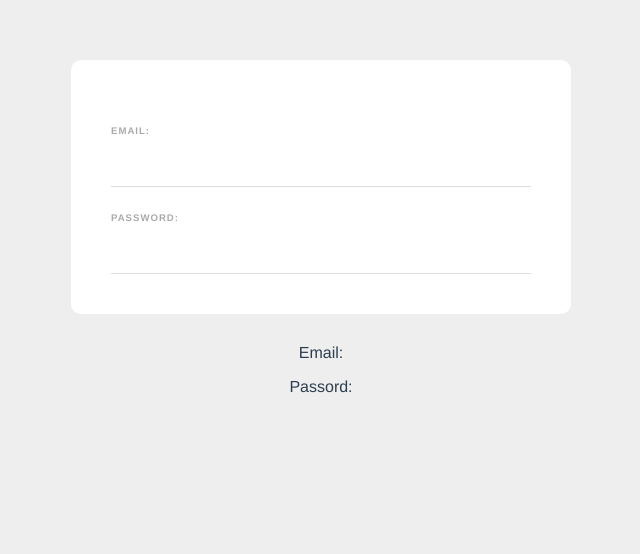
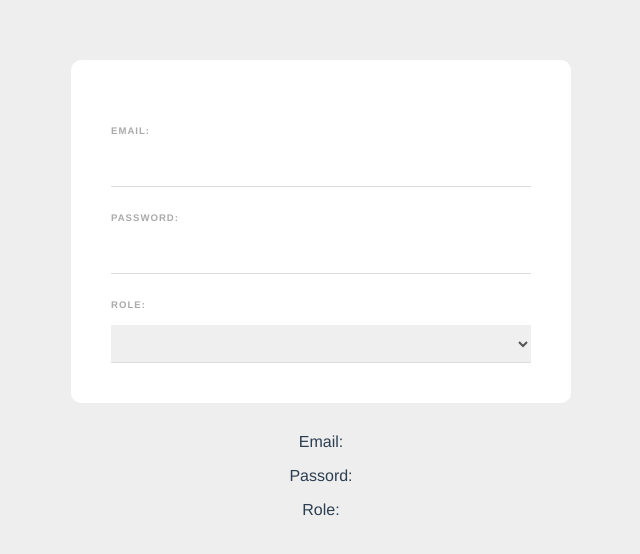
Before and after one commit to realcapobambino/vue3-ultimate, a Vue app: page / in a window 1280 px wide. Shown: the top 554 px of the page, without its empty margins (319-959 px from the left). Built offline with nearby package versions, Linux system fonts and the light colour scheme.

Commit message:
select field

```diff
--- a/src/components/SignUp.vue
+++ b/src/components/SignUp.vue
@@ -5,9 +5,16 @@
 
         <label>Password:</label>
         <input type="password" required v-model="password">
+
+        <label>Role:</label>
+        <select v-model="role">
+            <option value="doctor">Doctor</option>
+            <option value="nurse">Nurse</option>
+        </select>
     </form>
     <p>Email: {{ email }}</p>
     <p>Passord: {{ password }}</p>
+    <p>Role: {{ role }}</p>
 </template>
 
 <script>
@@ -15,7 +22,8 @@
     data() {
         return {
             email: '',
-            password: ''
+            password: '',
+            role: ''
         }
     }
 }
@@ -41,13 +49,14 @@
     font-weight: bold;
 }
 
-input {
+input,
+select {
     display: block;
     padding: 10px 6px;
     width: 100%;
     box-sizing: border-box;
     border: none;
     border-bottom: 1px solid #ddd;
-    color: #555
+    color: #555;
 }
 </style>
```
